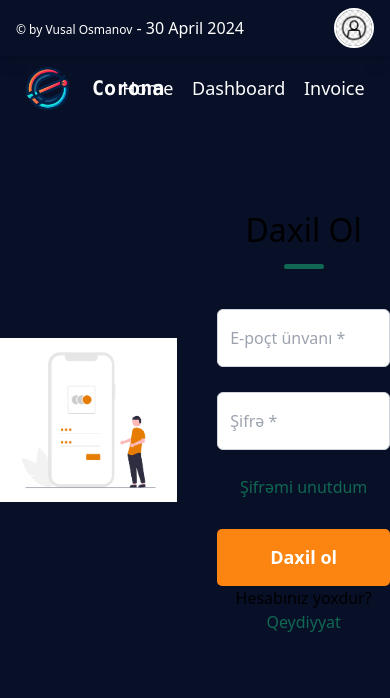
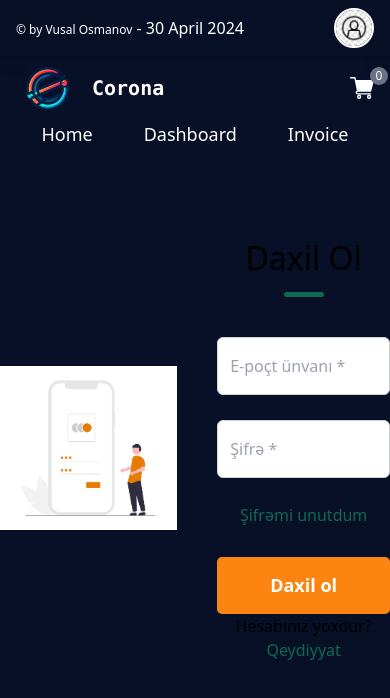
Before and after one commit to vusalosmanov/corona, a React (Create React App) app: page /login in a window 390 px wide. Shown: the top 698 px of the page. Built offline with nearby package versions, Linux system fonts and the light colour scheme; no server answers.

Commit message:
add responsive

```diff
--- a/src/components/header/MiddleNav.jsx
+++ b/src/components/header/MiddleNav.jsx
@@ -8,12 +8,17 @@ const MiddleNav = () => {
         <>
             <nav className='relative w-full flex items-center '>
                 <div className='max-w-[1320px] w-full mx-auto px-4'>
-                    <div className='flex w-full flex-row lg:justify-between justify-center items-center'>
-                        <Link to='/' className='flex items-center'>
-                            <img src={logo} alt="logo" className='w-16 h-16 object-contain' />
-                            <h1 className='text-xl font-semibold font-mono text-white ml-3'>Corona</h1>
-                        </Link>
-                        <div className='flex w-[400px] justify-around items-center text-white  font-medium'>
+                    <div className='lg:flex w-full flex-row lg:justify-between  items-center'>
+                        <div className='flex  items-center justify-between'>
+                            <Link to='/' className='flex items-center justify-center'>
+                                <img src={logo} alt="logo" className='w-16 h-16 object-contain' />
+                                <h1 className='text-xl font-semibold font-mono text-white ml-3'>Corona</h1>
+                            </Link>
+                            <div className='block lg:hidden'>
+                                <GeneralIcon />
+                            </div>
+                        </div>
+                        <div className='flex w-full  lg:max-w-[400px] justify-around items-center text-white  font-medium'>
                             <Link to="/" className='hover:text-gray-400 transition duration-300 text-lg'>Home</Link>
                             <Link to='/dashboard' className='hover:text-gray-400 transition duration-300 text-lg'>Dashboard</Link>
                             <Link to='/invoice' className='hover:text-gray-400 transition duration-300 text-lg'>Invoice</Link>
--- a/src/pages/admin/AllProducts.jsx
+++ b/src/pages/admin/AllProducts.jsx
@@ -1,5 +1,4 @@
 import React, { useState } from 'react';
-import { FaTrash } from 'react-icons/fa';
 import { AiOutlineEdit } from "react-icons/ai";
 import useGetData from '../../customHooks/useGetData';
 import { db } from '../../firebase/config';
--- a/src/pages/home/Home.jsx
+++ b/src/pages/home/Home.jsx
@@ -54,7 +54,7 @@ const Home = () => {
         </div>
       ) : (
         <>
-          <div className="mb-4 flex gap-4 justify-center">
+          <div className="mb-4 flex gap-4 justify-center mt-[20px]">
             <div>
               <select
                 id="category"
@@ -86,7 +86,7 @@ const Home = () => {
             </div>
           </div>
           <section className='mt-[40px]'>
-            <div className='flex justify-start gap-4 flex-wrap'>
+            <div className='flex lg:justify-start gap-4 flex-wrap justify-center'>
               {currentProducts.map(item => (
                 <ProductCart key={item.id} item={item} />
               ))}
--- a/src/pages/productShop/ShopCart.jsx
+++ b/src/pages/productShop/ShopCart.jsx
@@ -31,8 +31,8 @@ const ShopCart = () => {
                     <h2 className="text-2xl text-white">Movcud deyil</h2>
                 </div>
             ) : (
-                <div className="max-w-[1320px] mx-auto p-4 flex">
-                    <div className="overflow-x-auto w-[900px]">
+                <div className="max-w-[1320px] mx-auto p-4 lg:flex">
+                    <div className="overflow-x-auto max-w-[900px] w-full mb-[20px]">
                         <table className="min-w-full bg-[#0B1739]">
                             <thead className="border-b-2 text-white">
                                 <tr>
@@ -89,19 +89,20 @@ const ShopCart = () => {
                             </tbody>
                         </table>
                     </div>
-                    <div className='w-[420px] h-[200px] bg-[#f5f5f5] shadow-md p-6 ml-4 rounded-lg'>
-                        <h2 className="text-2xl font-bold mb-6">Order Summary</h2>
-                        <div className="flex justify-between items-center mb-4">
-                            <span className="text-lg">Total Price:</span>
-                            <span className="text-lg font-bold">{formattedTotalAmount} $</span>
+                    <div className='max-w-[420px] w-full h-auto bg-[#f5f5f5] shadow-md p-4 sm:p-6 lg:ml-4 rounded-lg'>
+                        <h2 className="text-xl sm:text-2xl font-bold mb-4 sm:mb-6">Order Summary</h2>
+                        <div className="flex flex-col sm:flex-row justify-between items-center mb-4">
+                            <span className="text-base sm:text-lg">Total Price:</span>
+                            <span className="text-base sm:text-lg font-bold">{formattedTotalAmount} $</span>
                         </div>
                         <button
-                            className="w-full py-3 bg-blue-500 text-white text-lg rounded-md "
+                            className="w-full py-2 sm:py-3 bg-blue-500 text-white text-base sm:text-lg rounded-md"
                             onClick={handleCheckout}
                         >
                             Checkout
                         </button>
                     </div>
+
                 </div>
             )}
         </>
```
Also changed, not shown: src/components/header/Search.jsx (deleted, +0 -28 lines).
